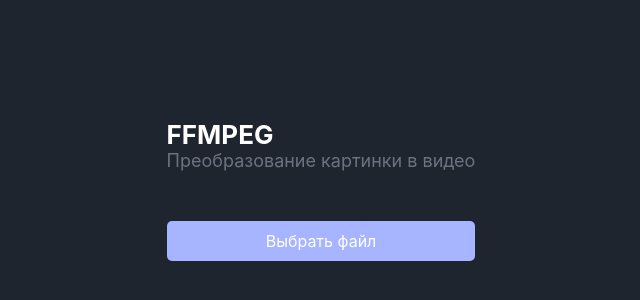
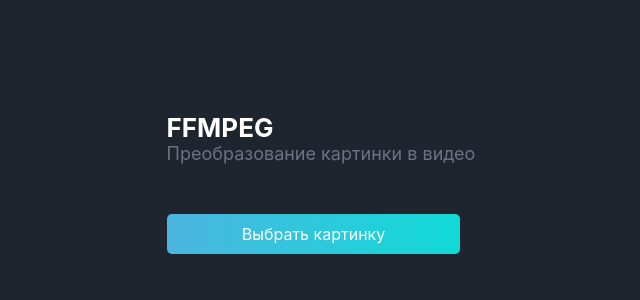
Before and after one commit to Spanri/ffmpeg-react, a React (Create React App) app: page / in a window 1280 px wide. Shown: the part 90-390 px from the top of the page, without its empty margins (319-959 px from the left). Built offline with nearby package versions, Linux system fonts and the light colour scheme.

Commit message:
fix bugs, do file uploading

```diff
--- a/src/App.js
+++ b/src/App.js
@@ -1,32 +1,39 @@
 import React from "react";
 import "./App.scss";
 import Button from "./ui-components/Button";
+import File from "./components/File";
 
 class App extends React.Component {
   constructor(props) {
     super(props);
 
     this.state = {
-      file: null,
       fileInfo: null,
     };
   }
 
-  showFile(event) {
-    let file = event.target.files[0];
-    this.setState({ file: file });
-    this.setState({ fileInfo: file.name });
+  /**
+   * Выбран ли файл
+   */
+  get isFileSelected() {
+    return !!this.state.fileInfo;
   }
 
-  componentDidMount() {
-    if (this.file) {
-      this.setState({ fileInfo: this.file.name });
+  /**
+   * Выбрать/поменять файл картинки
+   */
+  onChangeFile = (event) => {
+    const file = event.target.files[0];
+    if (!file) return;
+
+    if (["image/gif", "image/jpeg", "image/jpg", "image/png"].includes(file.type)) {
+      this.setState({ fileInfo: event.target.files[0] });
+    } else {
+      alert("Вы выбрали не картинку!");
     }
-  }
+  };
 
   render() {
-    let fileInfo;
-
     return (
       <div className="app-wrapper">
         <div className="app">
@@ -34,18 +41,38 @@
             <strong className="app__header-title">FFMPEG</strong>
             <div className="app__header-description">Преобразование картинки в видео</div>
           </header>
-          <Button>
+
+          <div className="app__buttons">
+            <div className={`app__button-wrapper ${this.isFileSelected ? "selected" : ""}`}>
+              <Button theme={this.isFileSelected ? "gray" : "primary-animated"}>
                 <div className="app__button">
                   <input
                     className="app__button-input"
                     type="file"
                     accept="image/*"
-                onChange={() => this.showFile.bind(this)}
+                    onChange={this.onChangeFile}
                   />
-              <span>{this.file ? "Поменять файл" : "Выбрать файл"}</span>
+                  <span>{this.state.fileInfo ? "Поменять картинку" : "Выбрать картинку"}</span>
                 </div>
               </Button>
-          {fileInfo ? fileInfo : <div className="app__space" />}
+            </div>
+
+            {this.isFileSelected ? (
+              <div className={`app__button-wrapper ${this.isFileSelected ? "selected" : ""}`}>
+                <Button>
+                  <div className="app__button">
+                    <span>Конвертировать</span>
+                  </div>
+                </Button>
+              </div>
+            ) : null}
+          </div>
+
+          {this.isFileSelected ? (
+            <File fileInfo={this.state.fileInfo} />
+          ) : (
+            <div className="app__space" />
+          )}
         </div>
       </div>
     );
--- a/src/App.scss
+++ b/src/App.scss
@@ -47,6 +47,12 @@
     display: block;
   }
 
+  &__buttons {
+    width: 100%;
+    display: flex;
+    flex-wrap: wrap;
+  }
+
   .ui-button {
     width: 100%;
   }
@@ -54,6 +60,16 @@
   &__button {
     position: relative;
     overflow: hidden;
+
+    &-wrapper {
+      width: 100%;
+      margin-right: 15px;
+      margin-bottom: 15px;
+
+      &.selected {
+        width: max-content;
+      }
+    }
   }
 
   &__space {
--- a/src/assets/styles/_variables.scss
+++ b/src/assets/styles/_variables.scss
@@ -3,4 +3,5 @@
 $gray-dark: #1f252e;
 $gray: #6b7382;
 
-$violet: #a7b4ff;
+$violet: #8a90eb;
+$blue: #10dad6;
--- /dev/null
+++ b/src/components/File/index.js
@@ -0,0 +1,21 @@
+import React from "react";
+import PropTypes from "prop-types";
+import "./styles.scss";
+
+class File extends React.Component {
+  constructor(props) {
+    super(props);
+
+    this.state = {};
+  }
+
+  render() {
+    return <div className="file">{this.props.fileInfo.name}</div>;
+  }
+}
+
+File.propTypes = {
+  fileInfo: PropTypes.object,
+};
+
+export default File;
--- /dev/null
+++ b/src/components/File/styles.scss
@@ -0,0 +1,7 @@
+@import "../../assets/styles/variables";
+
+.file {
+  padding: 15px;
+  background: $gray;
+  border-radius: 7px;
+}
--- a/src/index.js
+++ b/src/index.js
@@ -3,11 +3,9 @@
 import ReactDOM from "react-dom";
 import App from "./App";
 
-if (typeof window !== "undefined") {
 ReactDOM.render(
   <React.StrictMode>
     <App />
   </React.StrictMode>,
   document.getElementById("root")
 );
-}
--- a/src/ui-components/Button/index.js
+++ b/src/ui-components/Button/index.js
@@ -9,12 +9,17 @@
   }
 
   render() {
-    return <button className="ui-button">{this.props.children}</button>;
+    return (
+      <button className={`ui-button ${this.props.theme || "primary"}`}>
+        {this.props.children}
+      </button>
+    );
   }
 }
 
 Button.propTypes = {
   children: PropTypes.oneOfType([PropTypes.string, PropTypes.element]),
+  theme: PropTypes.oneOf(["primary", "primary-animated", "gray"]),
 };
 
 export default Button;
--- a/src/ui-components/Button/styles.scss
+++ b/src/ui-components/Button/styles.scss
@@ -9,15 +9,54 @@
   cursor: pointer;
   outline: inherit;
 
-  background: $violet;
   width: max-content;
   padding: 10px 15px;
   color: $white;
   border-radius: 5px;
 
-  &:hover {
-    cursor: pointer;
-    transition: 0.3s;
-    background: darken($violet, 12);
+  &.primary {
+    background: $violet;
+    background: linear-gradient(90deg, $violet 0%, $blue 100%);
+
+    &:hover {
+      cursor: pointer;
+      transition: 0.5s;
+      box-shadow: 0px 0px 23px 2px rgba($blue, 0.6);
+    }
+  }
+
+  &.primary-animated {
+    background: $violet;
+    background: linear-gradient(90deg, $violet 0%, $blue 100%);
+    background-size: 200% 200%;
+    animation: hoverAnimation 2s ease infinite;
+
+    &:hover {
+      cursor: pointer;
+      transition: 0.5s;
+      box-shadow: 0px 0px 23px 2px rgba($blue, 0.6);
+    }
+  }
+
+  &.gray {
+    background: $gray;
+
+    &:hover {
+      cursor: pointer;
+      transition: 0.5s;
+      box-shadow: 0px 0px 23px 2px rgba($gray, 0.6);
+    }
+  }
+
+  @keyframes hoverAnimation {
+    0% {
+      background-position: 0% 50%;
+    }
+    50% {
+      background-position: 100% 50%;
+    }
+    100% {
+      background-position: 0% 50%;
+    }
   }
 }
```
Also changed, not shown: .eslintrc.js, 1 other file (tests, documents, lock files or other folders). Lines whose indentation alone changed are shown as unchanged.
